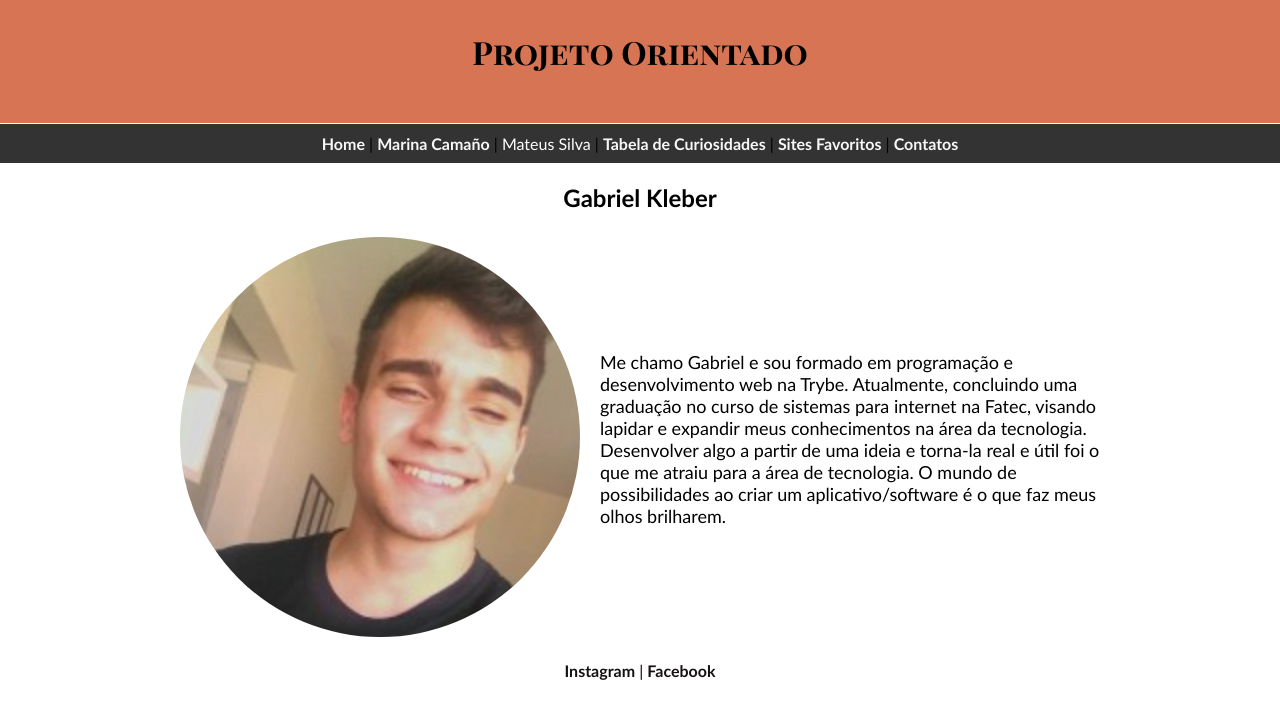
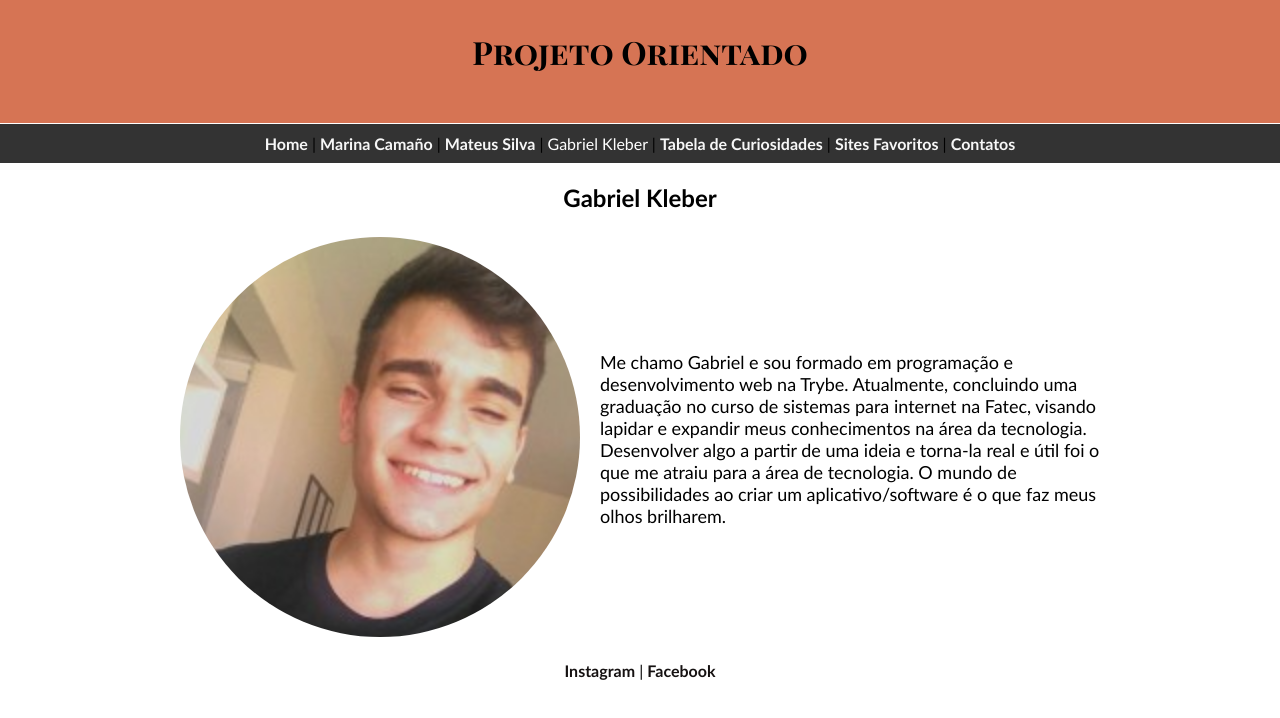
Before and after one commit to Matias5789/Acessibilidade_Projeto_Orientado, a plain HTML site: page Projeto Orientado/Gabriel_Kleber.html in a window 1280 px wide. Drawn offline with Linux system fonts and the light colour scheme.

Commit message:
Update pagina do grabriel

```diff
--- a/Projeto Orientado/Gabriel_Kleber.html
+++ b/Projeto Orientado/Gabriel_Kleber.html
@@ -12,7 +12,7 @@
         <h1>Projeto Orientado</h1>
 
         <p class="passar_mouse" id="fundo"> <a class="linkbranco" Href="projeto_orientado.html">Home</a> | <a
-                class="linkbranco" Href="Marina_Camaño.html">Marina Camaño</a> | <span>Mateus Silva</span> |
+                class="linkbranco" Href="Marina_Camaño.html">Marina Camaño</a> | <a class="linkbranco" Href="Mateus_Silva.html">Mateus Silva</a> | <span>Gabriel Kleber</span> |
             <a class="linkbranco" href="Tabela_de_curiosidade.html">Tabela de Curiosidades</a> | <a class="linkbranco"
                 Href="Sites_Favoritos.html">Sites Favoritos</a> | <a class="linkbranco"
                 href="link_de_contato.html">Contatos</a>
```
